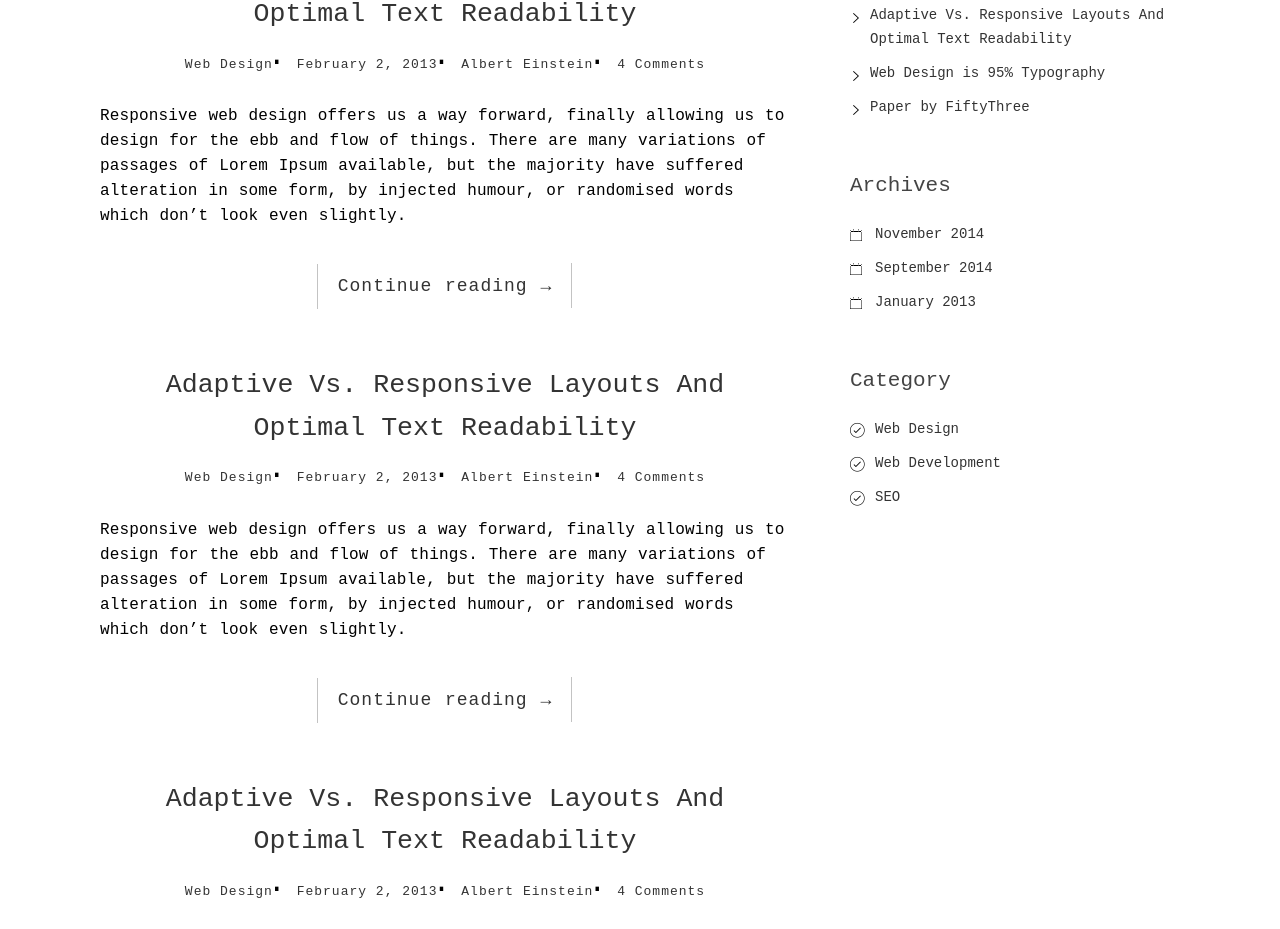
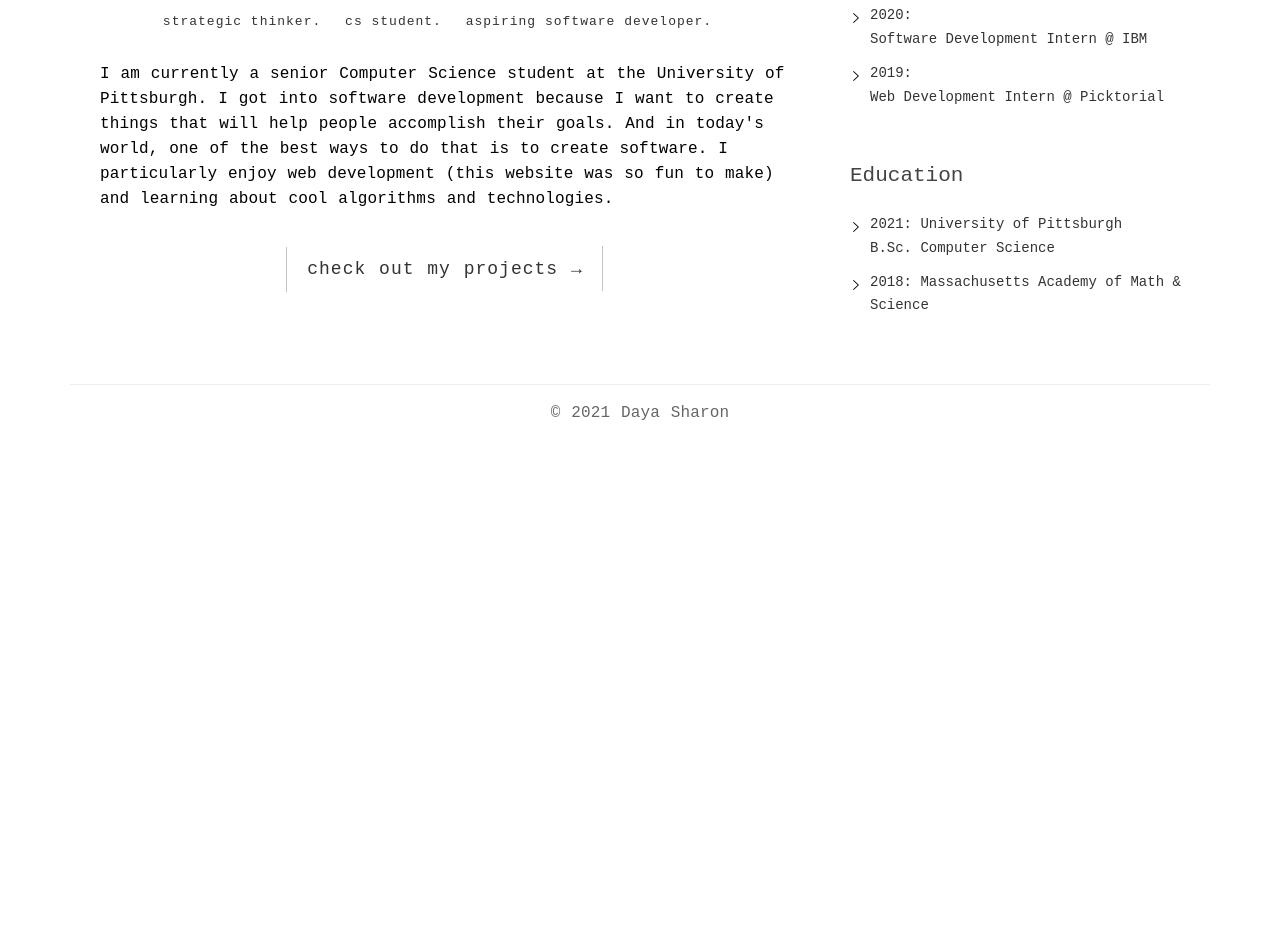
Before and after one commit to sharonday/sharonday.github.io, a plain HTML site: page index.html in a window 1280 px wide. Shown: the part 220-1149 px from the top of the page. After the commit the page ends 800 px from the top, so only its background shows below. Drawn offline with Linux system fonts and the light colour scheme; files whose address does not match are found by name.

Commit message:
home page done?

```diff
--- a/css/custom.css
+++ b/css/custom.css
@@ -257,7 +257,7 @@ figure {
 .post-date::after,
 .post-author::after {
 	position: absolute;
-	content: '.';
+	content: '';
 	color: #000;
 	font-size: 30px;
 	top: -22px;
--- a/index.html
+++ b/index.html
@@ -40,7 +40,7 @@
 							<div class="collapse navbar-collapse" id="bs-example-navbar-collapse-1">
   								<ul class="nav navbar-nav navbar-right">
     								<li class="cl-effect-11"><a href="index.html" data-hover="Home">Home</a></li>
-    								<li class="cl-effect-11"><a href="full-width.html" data-hover="Blog">Blog</a></li>
+    								<li class="cl-effect-11"><a href="full-width.html" data-hover="Projects">Projects</a></li>
     								<li class="cl-effect-11"><a href="about.html" data-hover="About">About</a></li>
     								<li class="cl-effect-11"><a href="contact.html" data-hover="Contact">Contact</a></li>
   								</ul>
@@ -67,136 +67,48 @@
 						<article class="post post-1">
 							<header class="entry-header">
 								<h1 class="entry-title">
-									<a href="single.html">Adaptive Vs. Responsive Layouts And Optimal Text Readability</a>
+									<a href="single.html">This is me.</a>
 								</h1>
 								<div class="entry-meta">
-									<span class="post-category"><a href="#">Web Design</a></span>
-
-									<span class="post-date"><a href="#"><time class="entry-date" datetime="2012-11-09T23:15:57+00:00">February 2, 2013</time></a></span>
-
-									<span class="post-author"><a href="#">Albert Einstein</a></span>
-
-									<span class="comments-link"><a href="#">4 Comments</a></span>
+									<span class="post-category"><a href="#">strategic thinker.</a></span>
+									<span class="post-category"><a href="#">cs student.</a></span>
+									<span class="post-category"><a href="#">aspiring software developer.</a></span>
 								</div>
 							</header>
 							<div class="entry-content clearfix">
-								<p>Responsive web design offers us a way forward, finally allowing us to design for the ebb and flow of things. There are many variations of passages of Lorem Ipsum available, but the majority have suffered alteration in some form, by injected humour, or randomised words which don’t look even slightly.</p>
+									<p>I am currently a senior Computer Science student at the
+										University of Pittsburgh. I got into software development because
+										I want to create things that will help people accomplish their goals.
+										And in today's world, one of the best ways to do that is to create software.
+										I particularly enjoy web development (this website was so fun to make)
+										and learning about cool algorithms and technologies.</p>
 								<div class="read-more cl-effect-14">
-									<a href="single.html" class="more-link">Continue reading <span class="meta-nav">→</span></a>
+									<a href="full-width.html" class="more-link">check out my projects <span class="meta-nav">→</span></a>
 								</div>
 							</div>
 						</article>
 
-						<article class="post post-2">
-							<header class="entry-header">
-								<h1 class="entry-title">
-									<a href="single.html">Adaptive Vs. Responsive Layouts And Optimal Text Readability</a>
-								</h1>
-								<div class="entry-meta">
-									<span class="post-category"><a href="#">Web Design</a></span>
-
-									<span class="post-date"><a href="#"><time class="entry-date" datetime="2012-11-09T23:15:57+00:00">February 2, 2013</time></a></span>
-
-									<span class="post-author"><a href="#">Albert Einstein</a></span>
-
-									<span class="comments-link"><a href="#">4 Comments</a></span>
-								</div>
-							</header>
-							<div class="entry-content clearfix">
-								<p>Responsive web design offers us a way forward, finally allowing us to design for the ebb and flow of things. There are many variations of passages of Lorem Ipsum available, but the majority have suffered alteration in some form, by injected humour, or randomised words which don’t look even slightly.</p>
-								<div class="read-more cl-effect-14">
-									<a href="single.html" class="more-link">Continue reading <span class="meta-nav">→</span></a>
-								</div>
-							</div>
-						</article>
-
-						<article class="post post-3">
-							<header class="entry-header">
-								<h1 class="entry-title">
-									<a href="single.html">Adaptive Vs. Responsive Layouts And Optimal Text Readability</a>
-								</h1>
-								<div class="entry-meta">
-									<span class="post-category"><a href="#">Web Design</a></span>
-
-									<span class="post-date"><a href="#"><time class="entry-date" datetime="2012-11-09T23:15:57+00:00">February 2, 2013</time></a></span>
-
-									<span class="post-author"><a href="#">Albert Einstein</a></span>
-
-									<span class="comments-link"><a href="#">4 Comments</a></span>
-								</div>
-							</header>
-							<div class="entry-content clearfix">
-								<p>Responsive web design offers us a way forward, finally allowing us to design for the ebb and flow of things. There are many variations of passages of Lorem Ipsum available, but the majority have suffered alteration in some form, by injected humour, or randomised words which don’t look even slightly.</p>
-								<div class="read-more cl-effect-14">
-									<a href="single.html" class="more-link">Continue reading <span class="meta-nav">→</span></a>
-								</div>
-							</div>
-						</article>
-
-						<article class="post post-4">
-							<header class="entry-header">
-								<h1 class="entry-title">
-									<a href="single.html">Adaptive Vs. Responsive Layouts And Optimal Text Readability</a>
-								</h1>
-								<div class="entry-meta">
-									<span class="post-category"><a href="#">Web Design</a></span>
-
-									<span class="post-date"><a href="#"><time class="entry-date" datetime="2012-11-09T23:15:57+00:00">February 2, 2013</time></a></span>
-
-									<span class="post-author"><a href="#">Albert Einstein</a></span>
-
-									<span class="comments-link"><a href="#">4 Comments</a></span>
-								</div>
-							</header>
-							<div class="entry-content clearfix">
-								<p>Responsive web design offers us a way forward, finally allowing us to design for the ebb and flow of things. There are many variations of passages of Lorem Ipsum available, but the majority have suffered alteration in some form, by injected humour, or randomised words which don’t look even slightly.</p>
-								<div class="read-more cl-effect-14">
-									<a href="single.html" class="more-link">Continue reading <span class="meta-nav">→</span></a>
-								</div>
-							</div>
-						</article>
 					</main>
 					<aside class="col-md-4">
 						<div class="widget widget-recent-posts">
-							<h3 class="widget-title">Recent Posts</h3>
+							<h3 class="widget-title">Experience</h3>
 							<ul>
 								<li>
-									<a href="#">Adaptive Vs. Responsive Layouts And Optimal Text Readability</a>
+									<a href="#">2020:<br>Software Development Intern @ IBM</a>
 								</li>
 								<li>
-									<a href="#">Web Design is 95% Typography</a>
-								</li>
-								<li>
-									<a href="#">Paper by FiftyThree</a>
+									<a href="#">2019:<br>Web Development Intern @ Picktorial</a>
 								</li>
 							</ul>
 						</div>
-						<div class="widget widget-archives">
-							<h3 class="widget-title">Archives</h3>
+						<div class="widget widget-recent-posts">
+							<h3 class="widget-title">Education</h3>
 							<ul>
 								<li>
-									<a href="#">November 2014</a>
+									<a href="#">2021: University of Pittsburgh<br>B.Sc. Computer Science</a>
 								</li>
 								<li>
-									<a href="#">September 2014</a>
-								</li>
-								<li>
-									<a href="#">January 2013</a>
-								</li>
-							</ul>
-						</div>
-
-						<div class="widget widget-category">
-							<h3 class="widget-title">Category</h3>
-							<ul>
-								<li>
-									<a href="#">Web Design</a>
-								</li>
-								<li>
-									<a href="#">Web Development</a>
-								</li>
-								<li>
-									<a href="#">SEO</a>
+									<a href="#">2018: Massachusetts Academy of Math & Science</a>
 								</li>
 							</ul>
 						</div>
@@ -208,7 +120,7 @@
 			<div class="container">
 				<div class="row">
 					<div class="col-md-12">
-						<p class="copyright">&copy; 2014 ThemeWagon.com</p>
+						<p class="copyright">&copy; 2021 Daya Sharon</p>
 					</div>
 				</div>
 			</div>
```
